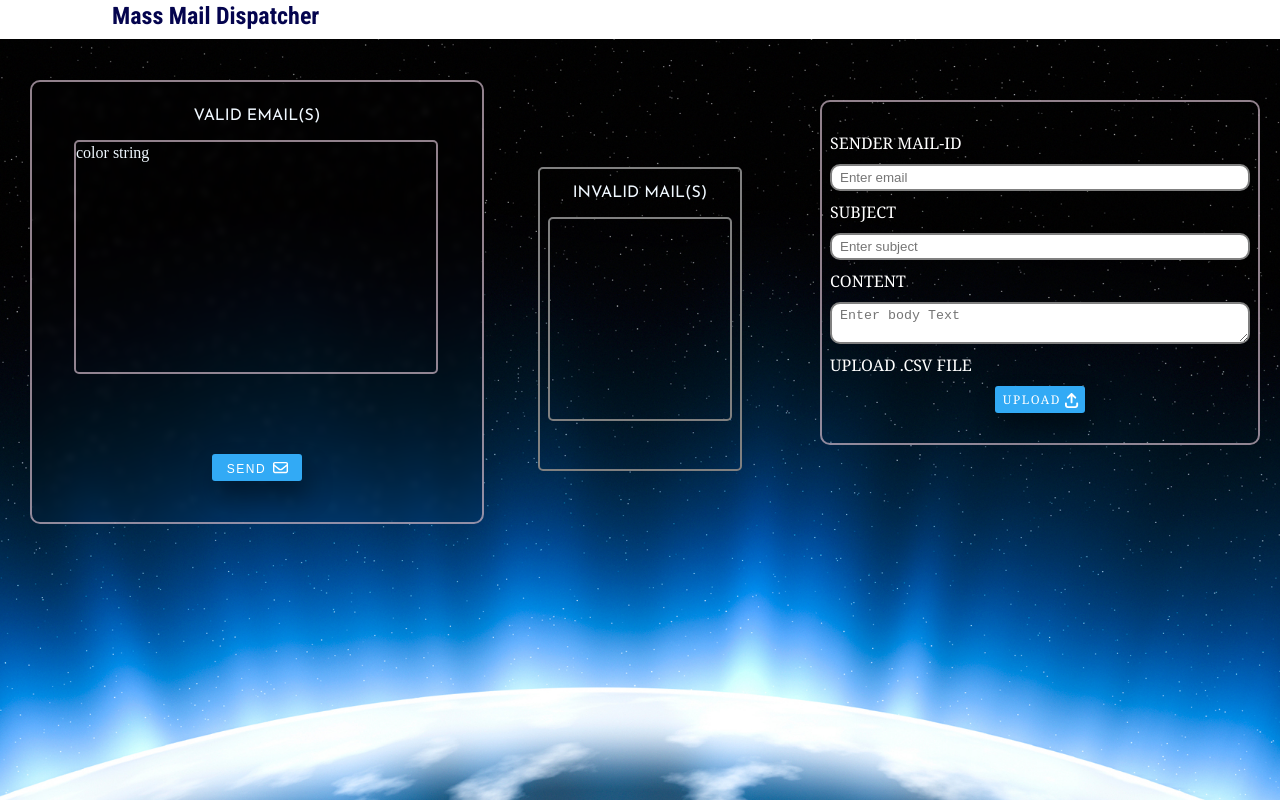
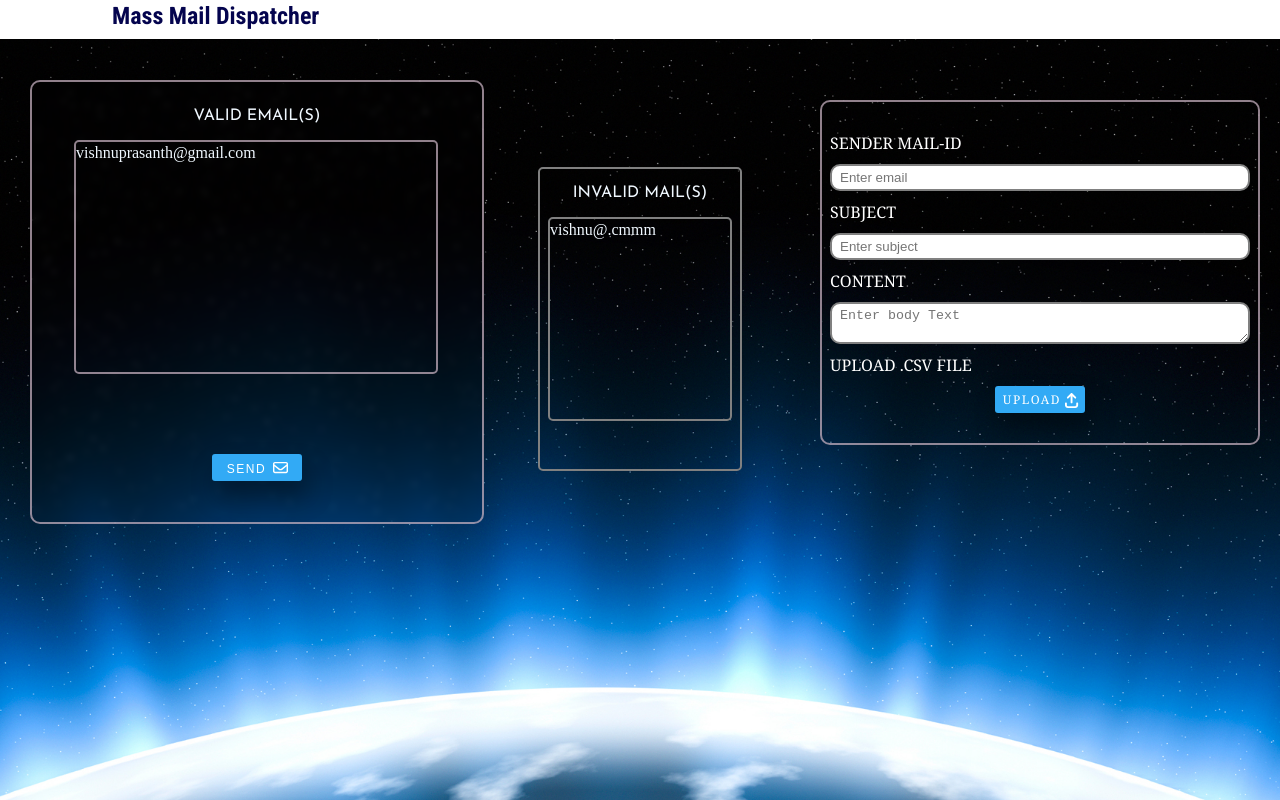
Before and after one commit to vishnu563/1st_task, a React (Create React App) app: page / in a window 1280 px wide. Built offline with nearby package versions, Linux system fonts and the light colour scheme; a web font is replaced by a local one.

Commit message:
center container added

```diff
--- a/src/Design.css
+++ b/src/Design.css
@@ -207,6 +207,7 @@ body{
     align-items: center;
 }
 text{
+    color: aliceblue;
     font-family: 'Times New Roman', Times, serif;
 }
 .centercontainer{
--- a/src/HomePage.js
+++ b/src/HomePage.js
@@ -18,7 +18,7 @@ function HomePage() {
                     <div className='validemails'>
                         <p className='vm'>Valid Email(s)</p>
                         <div className='validscroll'>
-                        <text>color	string</text><br/>
+                        <text>vishnuprasanth@gmail.com</text><br/>
                         </div>
                     </div>
                         <div className='sendcontainer'>
@@ -37,7 +37,7 @@ function HomePage() {
                 <p className='vm'>Invalid Mail(s)</p>
             </div>
             <div className='invalidmail'>
-
+                <text>vishnu@.cmmm</text>
             </div>
         </div>
         <div className='rightside_container'>
```
